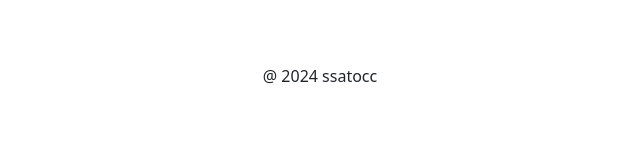
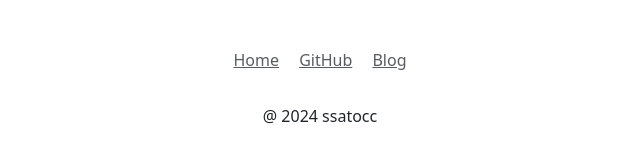
Before and after one commit to ssatocc/ssatocc.github.io, a plain HTML site: page docs/index.html in a window 1280 px wide. Shown: the whole page, without its empty margins (320-960 px from the left). Drawn offline with nearby package versions, Linux system fonts and the light colour scheme.

Commit message:
Update docs/index.html

```diff
--- a/docs/index.html
+++ b/docs/index.html
@@ -10,7 +10,17 @@
   </head>
   <body>
     <div class="container my-5 text-center">
-      <header class="mb-3"></header>
+      <header class="mb-3">
+        <span>
+          <a href="https://ssatocc.github.io/" class="text-body-secondary">Home</a>
+        </span>
+        <span class="ms-3">
+          <a href="https://github.com/ssatocc" class="text-body-secondary">GitHub</a>
+        </span>
+        <span class="ms-3">
+          <a href="https://ssatocc.github.io/blog/" class="text-body-secondary">Blog</a>
+        </span>
+      </header>
       <div class="row"></div>
       <footer class="mt-3" id="footer"></footer>
     </div>
```
